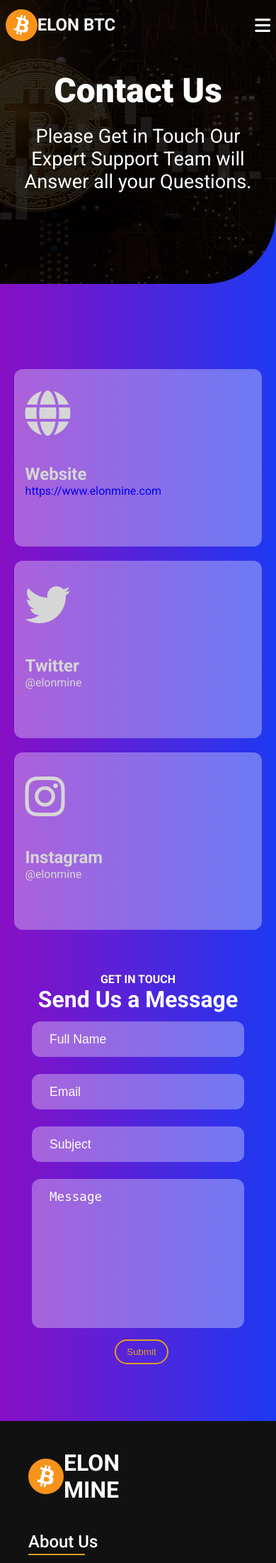
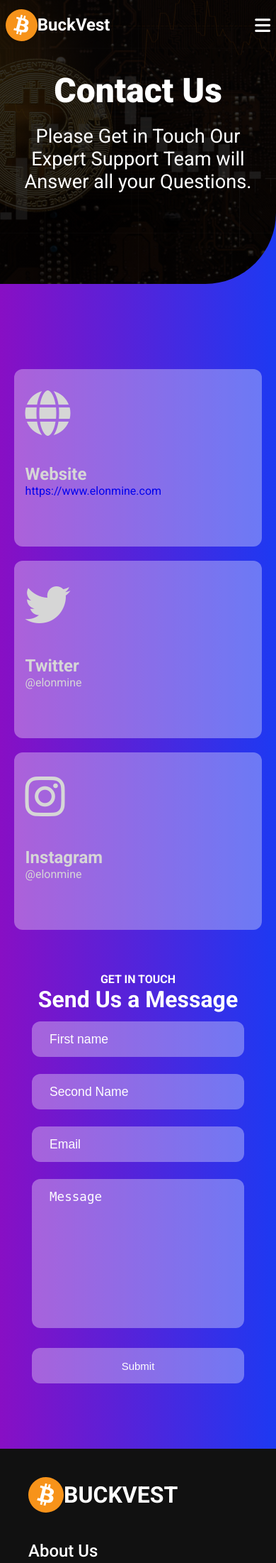
Before and after one commit to codewithdripzy/BuckVest, a PHP site: page /BuckVest/contact-us.html in a window 390 px wide. Shown: the top 2202 px of the page at 71% size. Run offline with PHP 8.4, Linux system fonts and the light colour scheme; some libraries are stand-ins or nearby versions.

Commit message:
responsiveness update

```diff
--- a/contact-us.html
+++ b/contact-us.html
@@ -20,16 +20,14 @@
     <nav>
         <a href="index.html" class="logo">
             <img src="images/bitcoin-btc-logo.svg" alt="logo">
-            <span>ELON BTC</span>
+            <span>BuckVest</span>
         </a>
 
         <span class="hamburger" id="hamburger"><i class="fas fa-bars"></i></span>
         <div class="navLinks">
             <ul class="list">
                 <li><a href="index.html" class="list-item"> Home </a></li>
-                <!-- <li><a href=""> Services </a></li> -->
                 <li><a href="about-us.html"> About Us </a></li>
-                <li><a href="#faq"> Faq </a></li>
                 <li><a href="contact-us.html"> Contact Us </a></li>
                 <a href="login.html" class="button">Login</a>
             </ul>
@@ -108,19 +106,21 @@
                     </div>
 
                     <div class="form-container">
-                        <form action="" action="">
+                        <form action="mail_handler.php" method="post">
                             <div class="form-input">
-                                <input type="text" placeholder="Full Name">
+                                <input type="text" name="first_name" placeholder="First name">
                                 <br>
-                                <input type="email" placeholder="Email">
+                                <input type="text" name="last_name" placeholder="Second Name">
+                                <br>
+                                <input type="email" name="email" placeholder="Email">
                             </div>
-                            <div class="form-input">
-                                <input type="text" placeholder="Subject">
-                            </div>
-                            <textarea name="" id="" cols="30" rows="10" placeholder="Message"
+                            <!-- <div class="form-input"> -->
+                                <!-- <input type="text" name="subject" placeholder="Subject"> -->
+                            <!-- </div> -->
+                            <textarea name="message" id="" cols="30" rows="10" placeholder="Message"
                                 maxlength="150"></textarea>
+                            <input type="submit" name="submit" value="Submit" class="button"></input>
                         </form>
-                        <button type="submit" class="button">Submit</button>
                     </div>
 
                 </div>
@@ -135,7 +135,7 @@
         <div class="footer-container">
             <div class="sec flogo">
                 <img src="images/bitcoin-btc-logo.svg" width="50" alt="">
-                <h1 style="color: white;">ELON MINE</h1>
+                <h1 style="color: white;">BUCKVEST</h1>
             </div>
             <div class="sec faboutus">
                 <h2>About Us</h2>
@@ -153,14 +153,14 @@
                 <h2>Newsletter</h2>
                 <div class="input-field">
                     <input type="email" placeholder="Enter Email" required>
-                    <i class="fab fa-telegram" type="submit"></i>
+                    <button class="button" type="submit">Send <i class="fa fa-paper-plane"></i></button>
                 </div>
             </div>
         </div>
     </footer>
     <!-- =======footer end======== -->
     <div class="copyrightText">
-        <p>Copyright &copy; 2020 Elon Mine. All Rights Reserved.</p>
+        <p>Copyright &copy; 2020 BuckVest. All Rights Reserved.</p>
     </div>
 
 
--- a/login.html
+++ b/login.html
@@ -17,7 +17,7 @@
     <nav>
         <a href="index.html" class="logo">
             <img src="images/bitcoin-btc-logo.svg" alt="logo">
-            <span>ELON BTC</span>
+            <span>BuckVest</span>
         </a>
 
         <span class="hamburger" id="hamburger"><i class="fas fa-bars"></i></span>
--- a/styles/style.css
+++ b/styles/style.css
@@ -108,7 +108,7 @@
   border       : 2px solid #de9f21;
   border-radius: 20px;
   transition   : 0.3s ease all;
-  margin-left  : 10px;
+  /* margin-left  : 10px; */
 }
 
 .button:hover {
@@ -286,7 +286,7 @@
 }
 
 .start_up P {
-  text-align: start;
+  /* text-align: start; */
   font-size : 21px;
   color     : #d2cfd1;
   margin    : 20px 0;
@@ -742,7 +742,7 @@
   color           : #333;
   background-color: #f0f0f0;
   padding         : 0 12px 0 12px;
-  border-radius   : 18px;
+  border-radius   : 4px;
   align-items     : center;
 }
 
```
Also changed, not shown: about-us.html (+7 -7 lines), index.html (+16 -15 lines), mail_handler.php (added, +20 -0 lines), register.html (+10 -6 lines), styles/aboutus.css (+23 -4 lines), styles/dashboard.css (+4 -4 lines).
